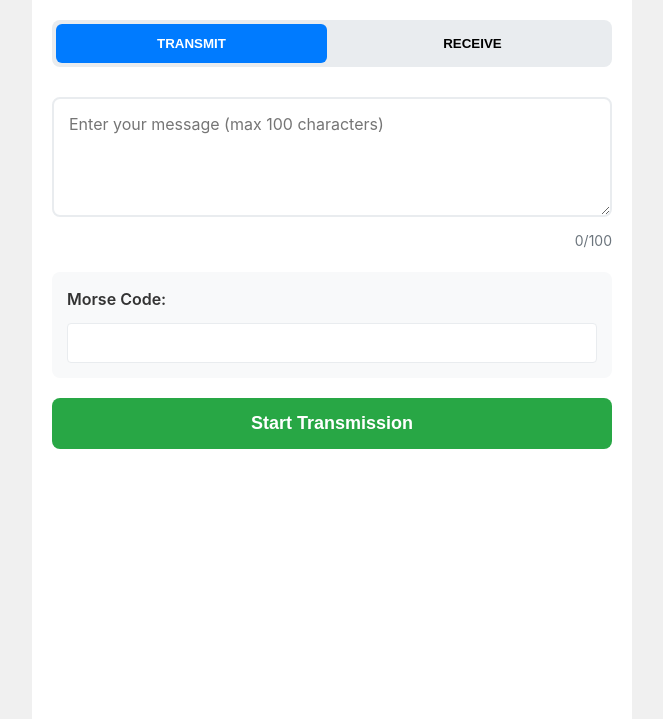
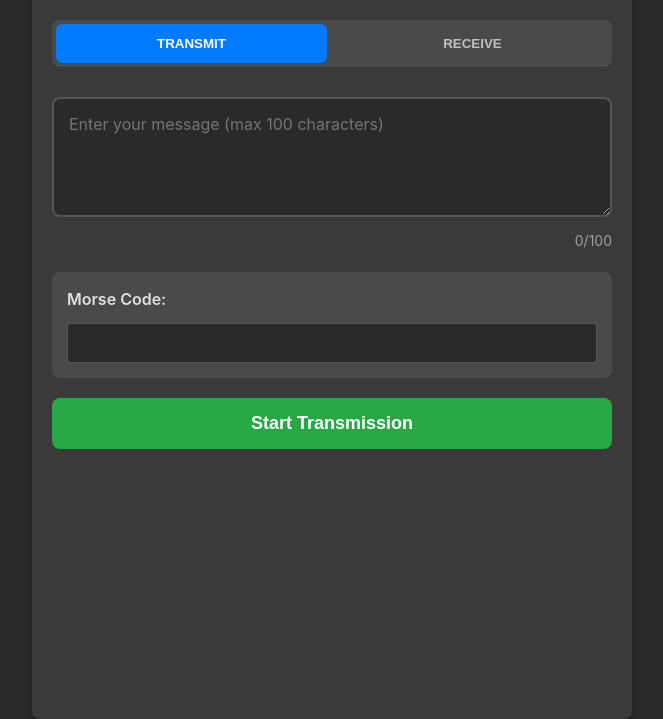
Before and after one commit to inboxy/morse, a plain HTML site: page index.html in a window 1280 px wide. Shown: the part 81-800 px from the top of the page, without its empty margins (308-971 px from the left). Drawn offline with Linux system fonts and the light colour scheme.

Commit message:
Add files via upload

```diff
--- a/app.js
+++ b/app.js
@@ -150,7 +150,7 @@ class MorseApp {
     updateCharCount() {
         const count = this.elements.messageInput.value.length;
         this.elements.charCount.textContent = count;
-        this.elements.charCount.style.color = count > 90 ? '#dc3545' : '#6c757d';
+        this.elements.charCount.style.color = count > 90 ? '#dc3545' : '#a0a0a0';
     }
 
     updateMorsePreview() {
--- a/index.html
+++ b/index.html
@@ -69,7 +69,7 @@
         </div>
     </div>
 
-    <script src="morse.js?v=2"></script>
-    <script src="app.js?v=2"></script>
+    <script src="morse.js?v=3"></script>
+    <script src="app.js?v=3"></script>
 </body>
 </html>
--- a/styles.css
+++ b/styles.css
@@ -6,8 +6,8 @@
 
 body {
     font-family: -apple-system, BlinkMacSystemFont, 'Segoe UI', Roboto, sans-serif;
-    background: #f0f0f0;
-    color: #333;
+    background: #2a2a2a;
+    color: #e0e0e0;
     line-height: 1.6;
     transition: background-color 0.05s ease, filter 0.05s ease;
 }
@@ -16,8 +16,10 @@ body {
     max-width: 600px;
     margin: 0 auto;
     padding: 20px;
-    background: white;
+    background: #3a3a3a;
     min-height: 100vh;
+    border-radius: 8px;
+    box-shadow: 0 4px 6px rgba(0, 0, 0, 0.3);
 }
 
 header {
@@ -26,7 +28,7 @@ header {
 }
 
 header h1 {
-    color: #1a1a1a;
+    color: #f0f0f0;
     font-size: 2rem;
     font-weight: 600;
 }
@@ -35,7 +37,7 @@ header h1 {
     display: flex;
     gap: 10px;
     margin-bottom: 30px;
-    background: #e9ecef;
+    background: #4a4a4a;
     padding: 4px;
     border-radius: 8px;
 }
@@ -49,6 +51,7 @@ header h1 {
     font-weight: 600;
     cursor: pointer;
     transition: all 0.2s ease;
+    color: #c0c0c0;
 }
 
 .mode-btn.active {
@@ -76,11 +79,13 @@ header h1 {
     width: 100%;
     min-height: 120px;
     padding: 15px;
-    border: 2px solid #e9ecef;
+    border: 2px solid #555;
     border-radius: 8px;
     font-size: 16px;
     resize: vertical;
     font-family: inherit;
+    background: #2a2a2a;
+    color: #e0e0e0;
 }
 
 #messageInput:focus {
@@ -92,13 +97,13 @@ header h1 {
     text-align: right;
     margin-top: 5px;
     font-size: 14px;
-    color: #6c757d;
+    color: #a0a0a0;
 }
 
 .morse-preview {
     margin-bottom: 20px;
     padding: 15px;
-    background: #f8f9fa;
+    background: #4a4a4a;
     border-radius: 8px;
 }
 
@@ -114,9 +119,10 @@ header h1 {
     letter-spacing: 2px;
     min-height: 40px;
     padding: 10px;
-    background: white;
-    border: 1px solid #e9ecef;
+    background: #2a2a2a;
+    border: 1px solid #555;
     border-radius: 4px;
+    color: #e0e0e0;
 }
 
 .action-btn {
@@ -147,8 +153,8 @@ header h1 {
     gap: 10px;
     margin-top: 20px;
     padding: 15px;
-    background: #d4edda;
-    border: 1px solid #c3e6cb;
+    background: #3a5a3a;
+    border: 1px solid #5a7a5a;
     border-radius: 8px;
 }
 
@@ -197,7 +203,7 @@ header h1 {
     height: 300px;
     object-fit: cover;
     border-radius: 8px;
-    border: 2px solid #e9ecef;
+    border: 2px solid #555;
 }
 
 .received-section {
@@ -213,11 +219,12 @@ header h1 {
 
 #receivedMorse, #decodedMessage {
     padding: 10px;
-    background: #f8f9fa;
-    border: 1px solid #e9ecef;
+    background: #4a4a4a;
+    border: 1px solid #555;
     border-radius: 4px;
     min-height: 40px;
     font-family: 'Courier New', monospace;
+    color: #e0e0e0;
 }
 
 #decodedMessage {
```
